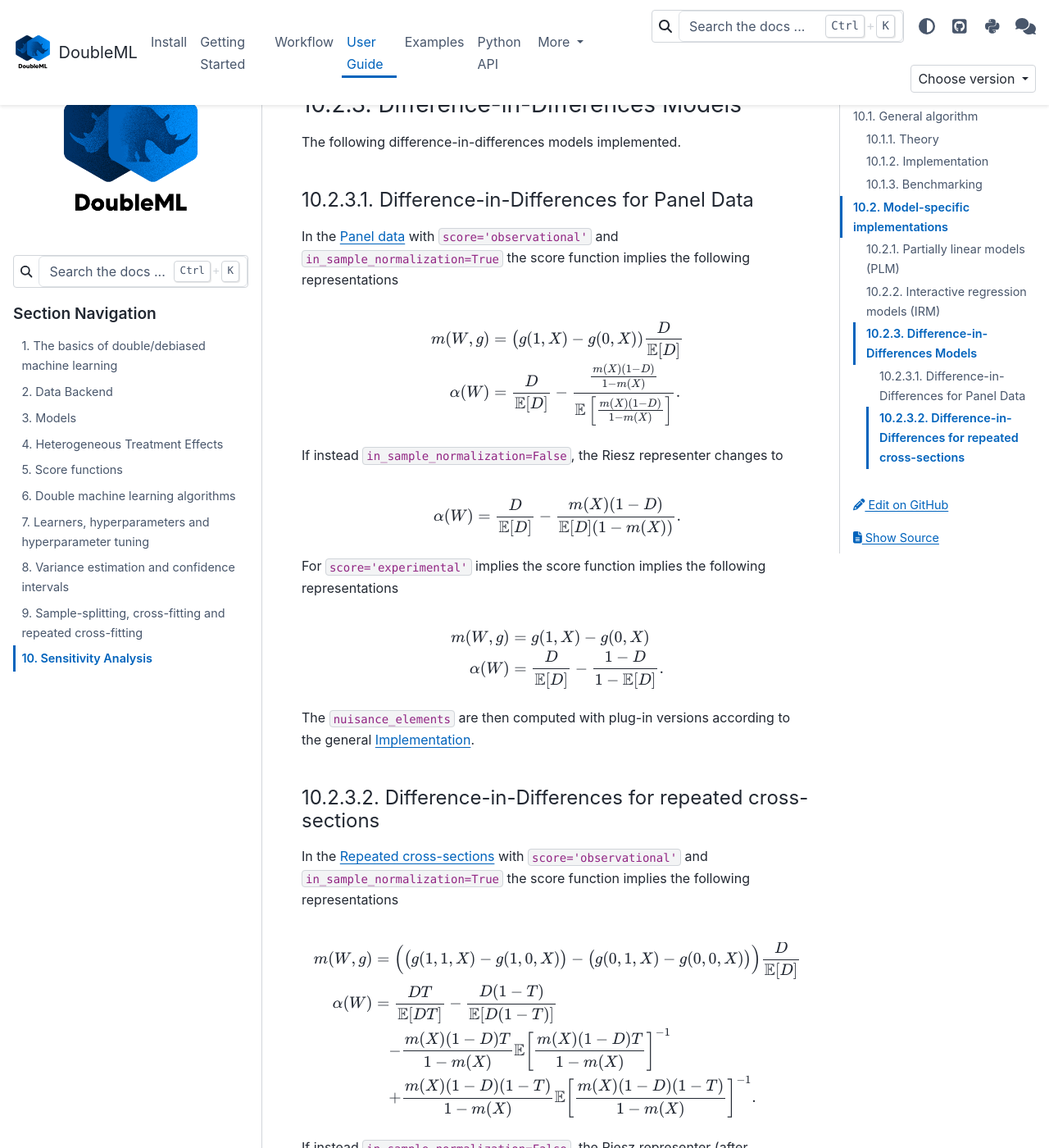
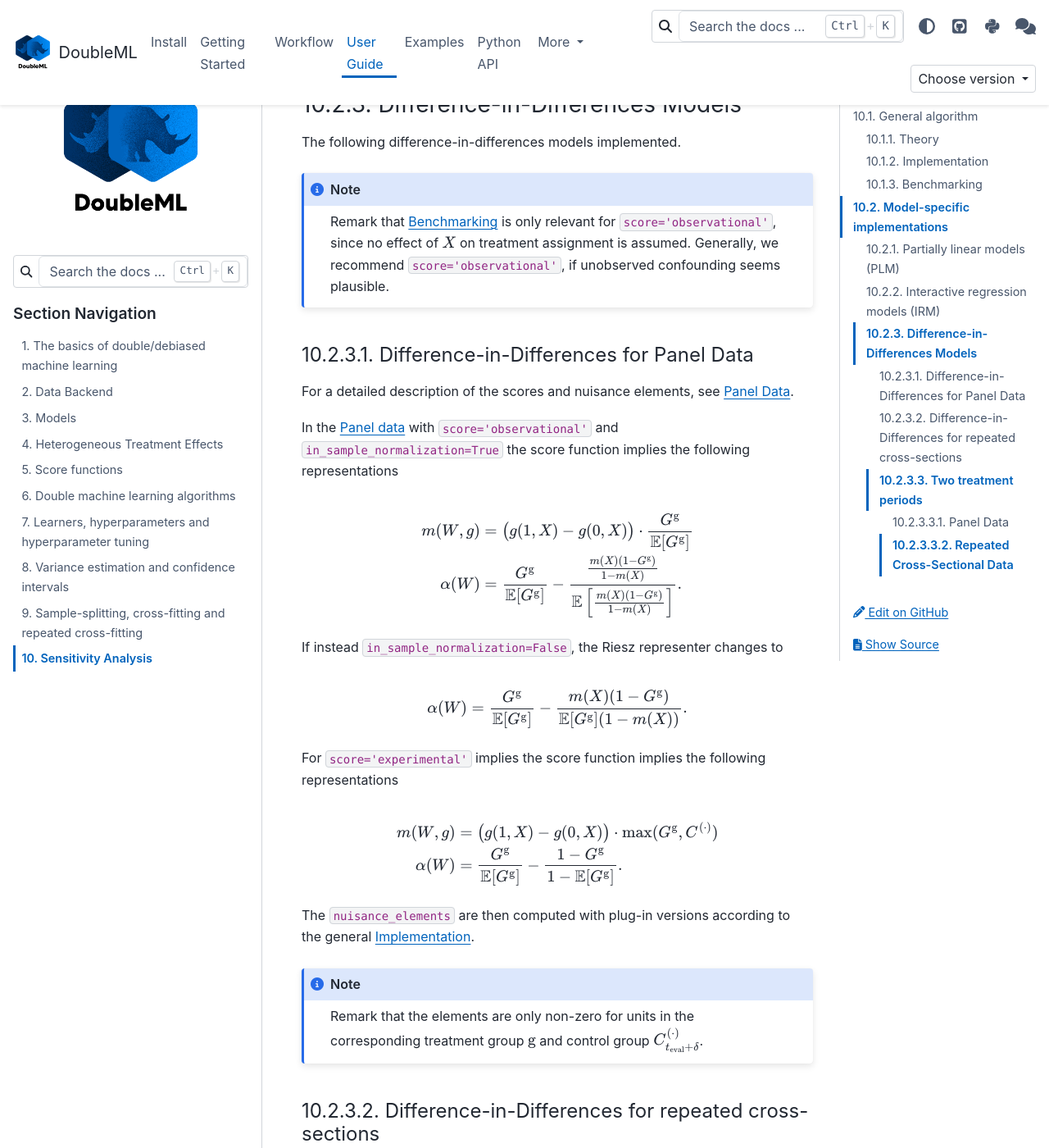
Before and after one commit to DoubleML/doubleml-docs, a Sphinx documentation site: the page built from doc/guide/sensitivity.rst, in a window 1280 px wide and 1400 px high, scrolled down 14876 px. Shown: the whole window at 82% size. Built offline with Sphinx 7.4.7 and the PyData theme 0.15.4, drawn with Linux system fonts in a browser that asks for light colours; the version number could not be read and is left out; some of the changed text lies outside the part shown.

Commit message:
update sensitivity did guide

```diff
--- /dev/null
+++ b/doc/guide/sensitivity/did/did_cs_binary_sensitivity.rst
@@ -0,0 +1,34 @@
+In the :ref:`did-cs-model` with ``score='observational'`` and ``in_sample_normalization=True`` the score function implies the following representations
+
+.. math::
+
+    m(W,g) &= \Big(\big(g(1,1,X) - g(1,0,X)\big) - \big(g(0,1,X) - g(0,0,X)\big)\Big) \frac{D}{\mathbb{E}[D]}
+
+    \alpha(W) &= \frac{DT}{\mathbb{E}[DT]} - \frac{D(1-T)}{\mathbb{E}[D(1-T)]}
+
+    &\quad - \frac{m(X)(1-D)T}{1-m(X)}\mathbb{E}\left[\frac{m(X)(1-D)T}{1-m(X)}\right]^{-1}
+
+    &\quad + \frac{m(X)(1-D)(1-T)}{1-m(X)}\mathbb{E}\left[\frac{m(X)(1-D)(1-T)}{1-m(X)}\right]^{-1}.
+
+If instead ``in_sample_normalization=False``, the Riesz representer (after simplifications) changes to
+
+.. math::
+
+    \alpha(W) = \left(\frac{T}{\mathbb{E}[D]\mathbb{E}[T]} + \frac{1-T}{\mathbb{E}[D](1-\mathbb{E}[T])}\right)\left(D - (1-D)\frac{m(X)}{1-m(X)}\right).
+
+For ``score='experimental'`` and ``in_sample_normalization=True`` implies the score function implies the following representations
+
+.. math::
+
+    m(W,g) &= \big(g(1,1,X) - g(1,0,X)\big) - \big(g(0,1,X) - g(0,0,X)\big)
+
+    \alpha(W) &= \frac{DT}{\mathbb{E}[DT]} - \frac{D(1-T)}{\mathbb{E}[D(1-T)]} - \frac{(1-D)T}{\mathbb{E}[(1-D)T]} + \frac{(1-D)(1-T)}{\mathbb{E}[(1-D)(1-T)]}.
+
+And again, if instead ``in_sample_normalization=False``, the Riesz representer (after simplifications) changes to
+
+.. math::
+
+    \alpha(W) = \frac{DT}{\mathbb{E}[D]\mathbb{E}[T]} - \frac{D(1-T)}{\mathbb{E}[D](1-\mathbb{E}[T])} - \frac{(1-D)T}{(1-\mathbb{E}[D])\mathbb{E}[T]} + \frac{(1-D)(1-T)}{(1-\mathbb{E}[D])(1-\mathbb{E}[T])}.
+
+
+The ``nuisance_elements`` are then computed with plug-in versions according to the general :ref:`sensitivity_implementation`.
--- a/doc/guide/sensitivity/did/did_cs_sensitivity.rst
+++ b/doc/guide/sensitivity/did/did_cs_sensitivity.rst
@@ -1,34 +1,2 @@
-In the :ref:`did-cs-model` with ``score='observational'`` and ``in_sample_normalization=True`` the score function implies the following representations
-
-.. math::
-
-    m(W,g) &= \Big(\big(g(1,1,X) - g(1,0,X)\big) - \big(g(0,1,X) - g(0,0,X)\big)\Big) \frac{D}{\mathbb{E}[D]}
-
-    \alpha(W) &= \frac{DT}{\mathbb{E}[DT]} - \frac{D(1-T)}{\mathbb{E}[D(1-T)]}
-
-    &\quad - \frac{m(X)(1-D)T}{1-m(X)}\mathbb{E}\left[\frac{m(X)(1-D)T}{1-m(X)}\right]^{-1}
-
-    &\quad + \frac{m(X)(1-D)(1-T)}{1-m(X)}\mathbb{E}\left[\frac{m(X)(1-D)(1-T)}{1-m(X)}\right]^{-1}.
-
-If instead ``in_sample_normalization=False``, the Riesz representer (after simplifications) changes to
-
-.. math::
-
-    \alpha(W) = \left(\frac{T}{\mathbb{E}[D]\mathbb{E}[T]} + \frac{1-T}{\mathbb{E}[D](1-\mathbb{E}[T])}\right)\left(D - (1-D)\frac{m(X)}{1-m(X)}\right).
-
-For ``score='experimental'`` and ``in_sample_normalization=True`` implies the score function implies the following representations
-
-.. math::
-
-    m(W,g) &= \big(g(1,1,X) - g(1,0,X)\big) - \big(g(0,1,X) - g(0,0,X)\big)
-
-    \alpha(W) &= \frac{DT}{\mathbb{E}[DT]} - \frac{D(1-T)}{\mathbb{E}[D(1-T)]} - \frac{(1-D)T}{\mathbb{E}[(1-D)T]} + \frac{(1-D)(1-T)}{\mathbb{E}[(1-D)(1-T)]}.
-
-And again, if instead ``in_sample_normalization=False``, the Riesz representer (after simplifications) changes to
-
-.. math::
-
-    \alpha(W) = \frac{DT}{\mathbb{E}[D]\mathbb{E}[T]} - \frac{D(1-T)}{\mathbb{E}[D](1-\mathbb{E}[T])} - \frac{(1-D)T}{(1-\mathbb{E}[D])\mathbb{E}[T]} + \frac{(1-D)(1-T)}{(1-\mathbb{E}[D])(1-\mathbb{E}[T])}.
-
-
-The ``nuisance_elements`` are then computed with plug-in versions according to the general :ref:`sensitivity_implementation`.
+.. note::
+    Will be implemented soon.
--- /dev/null
+++ b/doc/guide/sensitivity/did/did_pa_sensitivity.rst
@@ -0,0 +1,28 @@
+For a detailed description of the scores and nuisance elements, see :ref:`did-pa-score`.
+
+In the :ref:`did-pa-model` with ``score='observational'`` and ``in_sample_normalization=True`` the score function implies the following representations
+
+.. math::
+
+    m(W,g) &= \big(g(1,X) - g(0,X)\big)\cdot \frac{G^{\mathrm{g}}}{\mathbb{E}[G^{\mathrm{g}}]}
+
+    \alpha(W) &= \frac{G^{\mathrm{g}}}{\mathbb{E}[G^{\mathrm{g}}]} - \frac{\frac{m(X)(1-G^{\mathrm{g}})}{1-m(X)}}{\mathbb{E}\left[\frac{m(X)(1-G^{\mathrm{g}})}{1-m(X)}\right]}.
+
+If instead ``in_sample_normalization=False``, the Riesz representer changes to
+
+.. math::
+
+    \alpha(W) = \frac{G^{\mathrm{g}}}{\mathbb{E}[G^{\mathrm{g}}]} - \frac{m(X)(1-G^{\mathrm{g}})}{\mathbb{E}[G^{\mathrm{g}}](1-m(X))}.
+
+For ``score='experimental'`` implies the score function implies the following representations
+
+.. math::
+
+    m(W,g) &= \big(g(1,X) - g(0,X)\big)\cdot \max(G^{\mathrm{g}}, C^{(\cdot)})
+
+    \alpha(W) &= \frac{G^{\mathrm{g}}}{\mathbb{E}[G^{\mathrm{g}}]} - \frac{1-G^{\mathrm{g}}}{1-\mathbb{E}[G^{\mathrm{g}}]}.
+
+The ``nuisance_elements`` are then computed with plug-in versions according to the general :ref:`sensitivity_implementation`.
+
+.. note::
+    Remark that the elements are only non-zero for units in the corresponding treatment group :math:`\mathrm{g}` and control group :math:`C_{t_\text{eval} + \delta}^{(\cdot)}`.
--- a/doc/guide/sensitivity/did/did_sensitivity.inc
+++ b/doc/guide/sensitivity/did/did_sensitivity.inc
@@ -1,16 +1,48 @@
 The following difference-in-differences models implemented.
 
-.. _sensitivity_did:
+.. note::
+    Remark that :ref:`sensitivity_benchmark` is only relevant for ``score='observational'``, since no effect of :math:`X` on treatment assignment is assumed.
+    Generally, we recommend ``score='observational'``, if unobserved confounding seems plausible.
+
+
+.. _sensitivity-did-pa:
 
 Difference-in-Differences for Panel Data
 ========================================
 
-.. include:: /guide/sensitivity/did/did_sensitivity.rst
+.. include:: /guide/sensitivity/did/did_pa_sensitivity.rst
 
 
-.. _sensitivity_did_cs:
+.. _sensitivity-did-cs:
 
 Difference-in-Differences for repeated cross-sections
 =====================================================
 
 .. include:: /guide/sensitivity/did/did_cs_sensitivity.rst
+
+
+.. _sensitivity-did-binary:
+
+Two treatment periods
+======================
+
+
+.. warning::
+    This documentation refers to the deprecated implementation for two time periods.
+    This functionality will be removed in a future version. The generalized version are :ref:`sensitivity-did-pa` and :ref:`sensitivity-did-cs`.
+
+
+.. _sensitivity-did-pa-binary:
+
+Panel Data
+""""""""""
+
+.. include:: /guide/sensitivity/did/did_pa_binary_sensitivity.rst
+
+
+.. _sensitivity-did-cs-binary:
+
+Repeated Cross-Sectional Data
+"""""""""""""""""""""""""""""
+
+.. include:: /guide/sensitivity/did/did_cs_binary_sensitivity.rst
```
Also changed, not shown: doc/guide/sensitivity/did/did_pa_binary_sensitivity.rst (renamed from doc/guide/sensitivity/did/did_sensitivity.rst).
